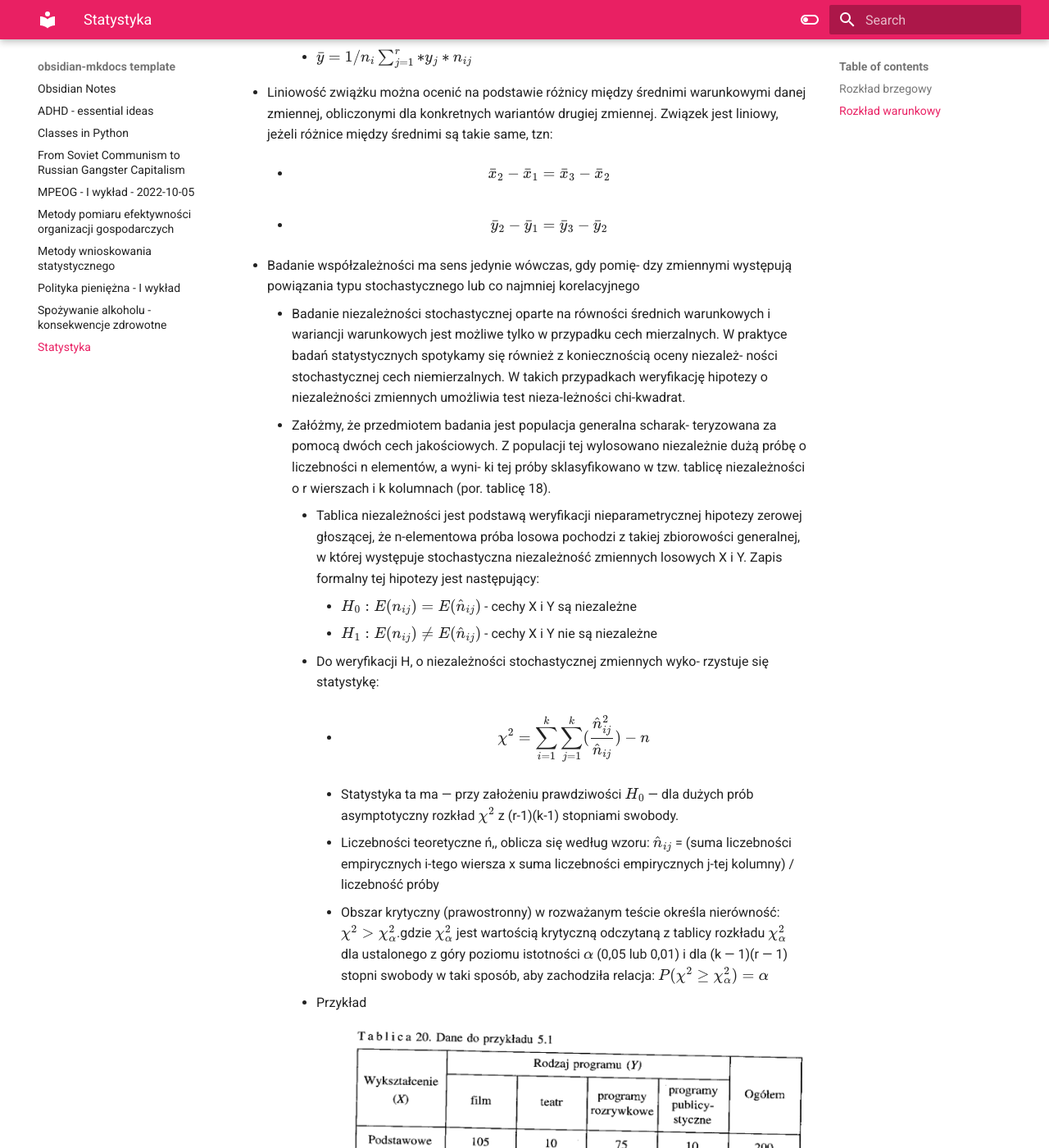
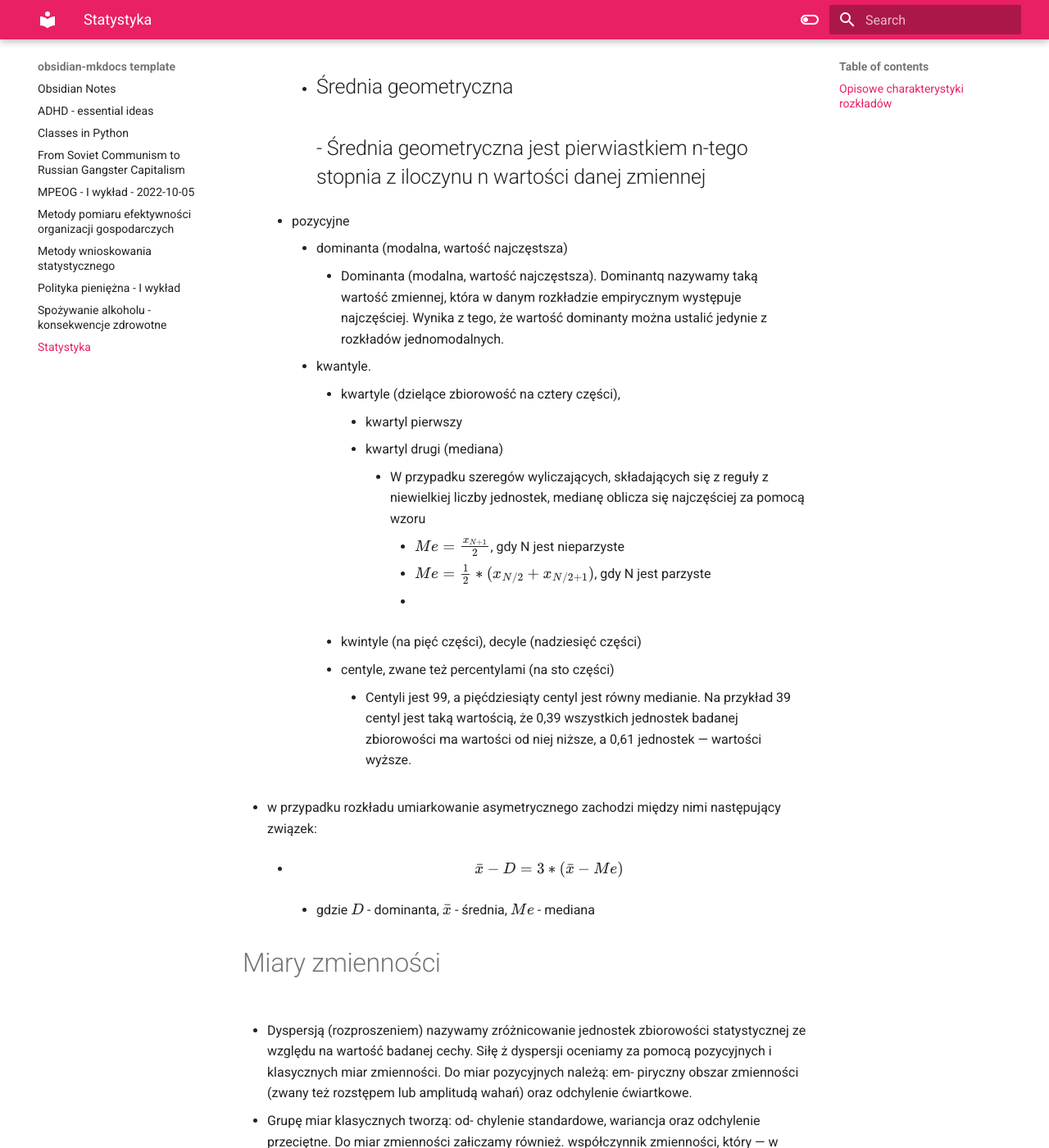
Before and after one commit to seszele64/obsidian-notes, an MkDocs documentation site: the page built from docs/Statystyka.md, in a window 1280 px wide and 1400 px high, scrolled down 2076 px. Shown: the whole window at 82% size. Built offline with MkDocs 1.6.1 and Material for MkDocs 9.7.7, drawn with Linux system fonts in a browser that asks for light colours; some of the changed text lies outside the part shown.

Commit message:
PUSH NOTE : M. Sobczyk - Statystyka, 2 . rozdział - Opisowa analiza struktury zjawisk masowych.md

```diff
--- a/docs/Statystyka.md
+++ b/docs/Statystyka.md
@@ -5,78 +5,110 @@
 share: true
 ---
 
-- Dział statystyki zajmujący się badaniem związków między kilkoma zmiennymi nosi nazwę **teorii współzależności**
+# Rozkłady
 
-- Istota zależności funkcyj- nej polega na tym, że zmiana wartości jednej zmiennej powoduje Ściśle określoną zmianę drugiej zmiennej. Tak więc w zależności funkcyjnej | okreś eślonej wartości jednej zmiennej (X) odpowiada jedna i tylko jedna wartość drugiej zmiennej (Y). Symbolem X oznaczamy zmienną niezaleną (objaśniającą), natomiast symbolem Y — zmienną zależną (objaśnianą).
-	- Zależność stochastyczna występuje wtedy, gdy wraz ze zmianą jednej zmiennej zmienia się rozkład prawdopodobieństwa drugiej zmiennej.
-	- Zwrócić należy uwagę, że badanie związków korelacyjnych ma sens jedynie wtedy, **gdy między zmiennymi istnieje więź przyczynowo-skutkowa**, dająca się logicznie wytłumaczyć.
-- Podstawą do badania korelacji między zmiennymi mogą być szeregi statyczno-przekrojowe lub dynamiczne.
-- Rozkład brzegowy prezentuje strukturę wartości jednej zmiennej (X lub Y) bez względu na kształtowanie się wartości drugiej zmiennej.
+- Rozkładem empirycznym zmiennej nazywamy przyporządkowanie kolejnym wartościom zmiennej ($x_i$) odpowiadających im liczebności ($n_i$)
+- Rozkłady
+	- Rozkład, którego krzywa liczebności (dla cechy ciągłej) lub diagram (dla cechy skokowej) ma jedno maksimum, nazywa się rozkładem jednomodalnym. Wśród rozkładów jednomodalnych można wyróżnić **rozkłady symetryczne**, **umiarkowanie asymetryczne** i **skrajnie asymetryczne**. W rozkładzie symetrycznym jednomodalnym liczebnościodpowiadające wartościom zmiennej rozkładają się symetrycznie wokół liczebności największej
+		- Rozkładem symetrycznym o jednym maksimum jest rozkładnormalny
+	- Rozkłady asymetryczne mogą być umiarkowanie asymetryczne i skrajnie asymetryczne, a te z kolei prawoskośne i lewoskośne. Rozkłady asymetryczne charakteryzują się tym, że prostopadła do osi odciętych poprowadzona z punktu maksimum krzywejliczebności dzieli powierzchnię pod krzywą na dwie nierówne części. Jeśli większa powierzchnia wraz z dłuższym „ramieniem” krzywej znajduje się po prawej stronie punktu maksimum, to rozkład jest prawoskośny.
+	- Rozkłady mające tylko jedno „ramię” noszą nazwę skrajnie asymetrycznych. Są one rozkładami jednostronnymi względem wartości cechy o maksymalnej liczebności.
+	- Jeśli krzywa liczebności lub diagram rozkładu ma dwa maksima, to rozkład taki nazywamy bimodalnym. Rozkłady mające więcej niż dwa  maksima lokalne nazywamy wiełomodalnymi
 
-# Rozkład brzegowy
+## Opisowe charakterystyki rozkładów
 
-- ![Screenshot_20220710_231010.bmp](./images/Screenshot_20220710_231010.bmp)
+1. miary Średnie (zwane też miarami poziomu wartości zmienej, miarami położenia lub przeciętnymi) służące do określania tej wartości zmiennej opisanej przez rozkład, wokół której skupiają się wszystkie pozostałe wartości zmiennej
+2. miary rozproszenia (zmienności, zróżnicowania, dyspersji) służące do badania stopnia zróżnicowania wartości zmiennej,
+3. miary asymetrii (skośności) służące do badania kierunku zróżnicowania wartości zmiennej
+4. miary koncentracji służące do badania stopnia nierównomierości rozkładu ogólnej sumy wartości zmiennej pomiędzy poszczególne jednostki zbiorowości lub do analizy stopnia skupienia poszczególnych jednostek wokół średniej
 
-- ## Rozkład brzegowy
-	- Rozkład brzegowy prezentuje strukturę wartości jednej zmiennej (X lub Y) bez względu na kształtowanie się wartości drugiej zmiennej. Wynika stąd, że w tablicy korelacyjnej są dwa rozkłady brzegowe.
-	- **Rozkład brzegowy zmiennej X** tworzy pierwsza i ostatnia kolumna tablicy 18 - ![Screenshot_20220710_231010.jpg](./images/Screenshot_20220710_231010.jpg)
-	- natomiast **rozkład brzegowy zmiennej Y** — pierwszy i ostatni wiersz. - ![Screenshot_20220710_231010(2).jpg](Screenshot_20220710_231010(2).jpg)
-- Średnie arytmetyczne z rozkładów brzegowych oblicza się następująco
-	- $\bar{x} = 1/n * \sum^k_{i=1} *x_i * n_i$
-	- $\bar{y} = 1/n * \sum^r_{j=1} *x_j * n_j$
-- Rózkłady brzegowe i warunkowe mogą być scharakteryzowane pewnymi sumarycznymi wielkościami. W analizie korelacji szczególnie użytecznymi miarami są: Średnia arytmetyczna i wariancja (lub odchylenie standardowe).
+# Miary średnie
 
-- ## Rozkład warunkowy
-	- Rozkład warunkowy prezentuje strukturę wartości jednej zmiennej (X lub Y), pod warunkiem, że druga zmienna przyjęła określoną wartość.Rozkład warunkowy zmiennej X zapisujemy następująco: X |Y=y, natomiast rozkład warunkowy zmiennej Y zapisujemy: Y|X = x,. Rozkładów warunkowych zmiennej X jest więc w tablicy **tyle, wariantów zmiennej** Y, i na odwrót.
-	- Wzory na średnie arytmetyczne rozkładów warunkowych — przy oznaczeniach stosowanych w tablicy 18 — przyjmują postać:
-		- $\bar{x} = 1/n_j \sum^k_{i=1} * x_i * n_{ij}$
-		- $\bar{y} = 1/n_i \sum^r_{j=1} * y_j * n_{ij}$
+- Miary średnie dzieli się na dwie grupy:
+	- średnie klasyczne
+		- ## Średnia arytmetyczna,
+			- Średnia arytmetyczna. Średnią arytmetyczną nazywamy sumę wartości zmiennej wszystkich jednostek badanej zbiorowości podzielo- ną przez liczbę tych jednostek
+			- Jeżeli warianty zmiennej występują z różną częstotliwością, to oblicza się Średnią arytmetyczną ważoną.
+				- Wagami są liczebności odpowiadające poszczególnym wariantom
+		- ## Średnia harmoniczna,
+			- Średnia harmoniczna jest odwrotnością Średniej arytmetycznej z odwrotności wartości zmiennych
+				- $$H = \frac{N}{\sum^N_{n=1} \frac{1}{x_i}}$$
+				- Średnią harmoniczną stosuje się wówczas, kiedy wartości zmiennej podane są w jednostkach względnych, np. w km/h, kg/osobę, wagi zaś — w jednostkach występujących w licznikach tych jednostek względnych.
+					- np. prędkość pojazdu (zmienna: w km/h, waga: w km), — gęstość zaludnienia (zmienna: w osobach/km”, waga: w osobach), —- spożycie artykułu X na 1 osobę (zmienna: w kg/osobę, waga: w kg).
+						- Załóżmy, że gęstość zaludnienia dwu 60-tysięcznych miastach wynosiła odpowiednio: 400 osób/km^2 i 600 osób/km^2. Jaka była przeciętna gęstość zaludnienia obu tych miast?
+							- $H = \frac{2}{1/400 + 1/600} = 2400/5 = 480$ osób/km^2
+		- ## Średnia geometryczna
+			- Średnia geometryczna jest pierwiastkiem n-tego stopnia z iloczynu n wartości danej zmiennej
+			-
+	- pozycyjne
+		- dominanta (modalna, wartość najczęstsza)
+			- Dominanta (modalna, wartość najczęstsza). Dominantq nazywamy taką wartość zmiennej, która w danym rozkładzie empirycznym występuje najczęściej. Wynika z tego, że wartość dominanty można ustalić jedynie z rozkładów jednomodalnych.
+		- kwantyle.
+			- kwartyle (dzielące zbiorowość na cztery części),
+				- kwartyl pierwszy
+				- kwartyl drugi (mediana)
+					- W przypadku szeregów wyliczających, składających się z reguły z niewielkiej liczby jednostek, medianę oblicza się najczęściej za pomocą wzoru
+						- $Me = \frac{x_{N+1}}{2}$, gdy N jest nieparzyste
+						- $Me = \frac{1}{2} * (x_{N/2} + x_{N/2+1})$, gdy N jest parzyste
+						-
+			- kwintyle (na pięć części), decyle (nadziesięć części)
+			- centyle, zwane też percentylami (na sto części)
+				- Centyli jest 99, a pięćdziesiąty centyl jest równy medianie. Na przykład 39 centyl jest taką wartością, że 0,39 wszystkich jednostek badanej zbiorowości ma wartości od niej niższe, a 0,61 jednostek — wartości wyższe.
 
-- Liniowość zwiążku można ocenić na podstawie różnicy między średnimi warunkowymi danej zmiennej, obliczonymi dla konkretnych wariantów drugiej zmiennej. Związek jest liniowy, jeżeli różnice między średnimi są takie same, tzn:
-	- $$\bar{x}_2 - \bar{x}_1 = \bar{x}_3 - \bar{x}_2$$
-	- $$\bar{y}_2 - \bar{y}_1 = \bar{y}_3 - \bar{y}_2$$
-- Badanie współzależności ma sens jedynie wówczas, gdy pomię- dzy zmiennymi występują powiązania typu stochastycznego lub co najmniej korelacyjnego
-	- Badanie niezależności stochastycznej oparte na równości średnich warunkowych i wariancji warunkowych jest możliwe tylko w przypadku cech mierzalnych. W praktyce badań statystycznych spotykamy się również z koniecznością oceny niezależ- ności stochastycznej cech niemierzalnych. W takich przypadkach weryfikację hipotezy o niezależności zmiennych umożliwia test nieza-leżności chi-kwadrat.
-	- Załóżmy, że przedmiotem badania jest populacja generalna scharak- teryzowana za pomocą dwóch cech jakościowych. Z populacji tej wylosowano niezależnie dużą próbę o liczebności n elementów, a wyni- ki tej próby sklasyfikowano w tzw. tablicę niezależności o r wierszach i k kolumnach (por. tablicę 18).
-		- Tablica niezależności jest podstawą weryfikacji nieparametrycznej hipotezy zerowej głoszącej, że n-elementowa próba losowa pochodzi z takiej zbiorowości generalnej, w której występuje stochastyczna niezależność zmiennych losowych X i Y. Zapis formalny tej hipotezy jest następujący:
-			- $H_0: E(n_{ij}) = E(\hat{n}_{ij})$ - cechy X i Y są niezależne
-			- $H_1: E(n_{ij}) \neq E(\hat{n}_{ij})$ - cechy X i Y nie są niezależne
-		- Do weryfikacji H, o niezależności stochastycznej zmiennych wyko- rzystuje się statystykę:
-			- $$\chi^2 = \sum_{i=1}^k\sum_{j=1}^k(\frac{\hat{n}^2_{ij}}{\hat{n}_{ij}}) - n$$
-			- Statystyka ta ma — przy założeniu prawdziwości $H_0$ — dla dużych prób asymptotyczny rozkład $\chi^2$ z (r-1)(k-1) stopniami swobody.
-			- Liczebności teoretyczne ń,, oblicza się według wzoru: $\hat{n}_{ij}$ = (suma liczebności empirycznych i-tego wiersza x suma liczebności empirycznych j-tej kolumny) / liczebność próby
-			- Obszar krytyczny (prawostronny) w rozważanym teście określa nierówność: $\chi^2 > \chi^2_\alpha$.gdzie $\chi^2_\alpha$ jest wartością krytyczną odczytaną z tablicy rozkładu $\chi^2_\alpha$ dla ustalonego z góry poziomu istotności $\alpha$ (0,05 lub 0,01) i dla (k — 1)(r — 1) stopni swobody w taki sposób, aby zachodziła relacja: $P(\chi^2 \geq \chi^2_\alpha) = \alpha$
-		- Przykład
-			- ![Screenshot_20220711_015329.bmp](./images/Screenshot_20220711_015329.bmp)
-			- $\hat{n}{ij}$
-			- liczebności teoretyczne
-				- ![Screenshot_20220711_015639.bmp](./images/Screenshot_20220711_015639.bmp)
-				- $\hat{n}_{1, 1} = \frac{200*260}{600} = 86,7$
-				- ...
-			- $\chi^2=$
-				- ![Screenshot_20220711_015829.bmp](./images/Screenshot_20220711_015829.bmp)
-			- Z tablic rozkładu $\chi^2$ dla poziomu istotności $\alpha = 0,05$ i (4-1)x(3—1) = 6 stopni swobody odczytujemy wartość krytyczną $\chi^2_\alpha$ = 12,592. Z uwagi na to, że $\chi^2$ = 61,7623 > $\chi^2_\alpha$ = 12,592, hipotezę zerową o niezależności zmiennych odrzucamy. Oznacza to, że między rodzajem oglądanego programu telewizyjnego i wykształceniem telewidzów **zachodzi zależność stochastyczna**
+- w przypadku rozkładu umiarkowanie asymetrycznego zachodzi między nimi następujący związek:
+	- $$\bar{x} - D = 3*(\bar{x} - Me)$$
+		- gdzie $D$ - dominanta, $\bar{x}$ - średnia, $Me$ - mediana
 
-# Opisowe miary siły korelacji dwóch zmiennych
+# Miary zmienności
 
-- Zakładajc, że współzależność badanych zmiennych losowych X i Y jest statystycznie istotna, możemy wyróżnić cztery rodzaje podstawowych miar siły korelacji tych zmiennych, a mianowicie: 1) współczynnik zbieżnóści'Czuprowa, 2) stosunki (wskaźniki) korelacyjne Pearsona, 3) współczynnik kórelacji liniowej Pearsona, 4) współczynnik korelacji kolejnościowej (rang) Spearmana
+- Dyspersją (rozproszeniem) nazywamy zróżnicowanie jednostek zbiorowości statystycznej ze względu na wartość badanej cechy. Siłę ż dyspersji oceniamy za pomocą pozycyjnych i klasycznych miar zmienności. Do miar pozycyjnych należą: em- piryczny obszar zmienności (zwany też rozstępem lub amplitudą wahań) oraz odchylenie ćwiartkowe.
 
-## Stosunki (wskaźniki) korelacyjne Pearsona
+- Grupę miar klasycznych tworzą: od- chylenie standardowe, wariancja oraz odchylenie przeciętne. Do miar zmienności załiczamy również. współczynnik zmienności, który — w zależności od techniki obliczania — może być klasyczną lub pozycyjną miarą dyspersji.
+	- Miary zmienności można również podzielić na
+		- **bezwzględne** (absolutne)
+			- Empiryczny obszar zmienności jest różnicą między największą i najmniejszą wartością zmiennej w badanej zbiorowości:
+				- $R = x_{max} - x_{min}$
+			- Odchylenie przeciętne określa, o ile wszystkie jednostki danej zbiorowości różnią się Średnio ze względu na wartość zmiennej odśredniej arytmetycznej tej zmiennej.
+				- $d = \frac{1}{N} * \sum^N_{i=1}|x_i - \bar{x}|$
+			- Odchylenie ćwiartkowe Q
+				- $$Q = \frac{Q_3 - Q_1}{2}$$
+			- Wariancja to średnia arytmetyczna z kwadratów odchyleń poszczególnych wartości cechy od średniej arytmetycznej całej zbiorowości
+				- $$s^2 = \frac{1}{N}\sum^N_{t=1}(x_i - \bar{x})^2$$
+			- **typowy obszar zmienności**
+				- $$\bar{x} - s < x_{typ} < \bar{x} + s$$
+			- pomiędzy odchyleniami: ćwiartkowym,  przeciętnym i standardowym zachodzi relacja:
+				- $Q < d < s$
+			-
+		- **względne** (relatywne)
+			- współczynnik zmienności
+				- Względną miarą dyspersji jest współczynnik zmienności, wyrażany w procentach. Służy on do porównywania zmienności cech mierzonych w różnych jednostkach, a także do porównywania kilku zbiorowości pód względem tej samej cechy, ale będącej na różnym poziomie (pkreślonym średnią arytmetyczną lub inną miarą średnią).
+				- Współczynnik zmienności jest ilorazem bezwzględnej miary dyspersjii odpowiednich wartości średnich. Jest on wyrażony w procentach. Ponieważ w analizie rozkładu wartości cechy korzystamy 4 różnych miar zróżnicowania i różnych miar przeciętnych, można obliczać współczynniki zmienności kilkoma metodami
+					- $$V_s = \frac{s}{\bar{x}} * 100$$
+					- $$V_d = \frac{d}{\bar{x}} * 100$$
+					- $$V_Q = \frac{Q}{Me} * 100$$
+					- $$V_{Q_1Q_3} = \frac{Q_3 - Q_1}{Q_3 + Q_1}$$
 
-- Konstrukcja stosunków korelacyjnych opiera się na równości wariancyjnej, której istotą jest — jak pamiętamy (por. punkt 2.2 w rozdziale II) — rozłożenie wariancji ogólnej na dwa składniki: Średnią z wariancji wewnątrzgrupowych i wariancję średnich warunkowych.
-- do obliczenia korelacji liniowych potrzebne jest określenie wartości wariancji międzygrupowych zmiennych Y i X oraz wariancji wewnątrzgrupowych zmiennych Y i X
-	- Wariancje międzygrupowe zmiennych Y i X są obliczane ze wzorów:
-		- $s^2(\bar{y}_i) = 1/n * \sum^k_{i=1} * (\bar{y}_i - \bar{y})^2*n_i$
-		- $s^2(\bar{x}_j) = 1/n * \sum^r_{j=1} * (\bar{x}_j - \bar{y})^2*n_j$
-		- gdzie $\bar{y}_i$, oraz $\bar{x}_j$, są odpowiednio średnimi warunkowymi zminnych Y i X, a $\bar{y}$ i $\bar{x}$ są średnimi ogólnymi obliczonymi z rozkładów brzegowych.
-	- wariancje wewnątrzgrupowe są natomiast wyznaczane z relacji:
-		- $$\overline{s^2_i(y)} = 1/n \sum_{i=1}^k * s^2_i(y) * n_i$$
-		- $$\overline{s^2_j(x)} = 1/n \sum^r_{j=1} * (x) * n_j$$
-	- stosuek korelacyjny zmiennej Y względem zmiennej X jest zatem równy
-		- $$e_{yx} = \frac{s(\bar{y}_i)}{s(y)}$$
-		- $$e_{xy} = \frac{s(\bar{x}_j)}{s(x)}$$
-	- Stosunki korelacyjne są miarami niemianowanymi, przyjmującymi wartości z przedziału: $O \leq e \leq 1$. Są one.. równe zeru, gdy cechy są nieskorelowane, jedności zaś — gdy między badanymi zmiennymi zachodzi zależność funkcyjna
-	- Stosunki korelacyjne są niesymetryczne (tzn. $e_{xy} \neq e_{yx}$  e,,) z wyjątkiem dwóch przypadków:
-		- 1) gdy zmienne X i Y są niezależne stochastycznie ($e_{xy} = e_{yx} = 0$) oraz 2) gdy między zmiennymi X iY zachodzi zwiazek funkcyjny ($e_{xy} = e_{yx} = 1$). Dlatego też przy obliczaniu stosunków ko- relacyjnych ważne jest ustalenie, która z cech jest zależna, a która niezależna
-		- **Wskaźniki korelacyjne nie wskazują kierunku korelacji badanych zmiennych**; zawsze przyjmują wartości nieujemne
-		-
+# Miary asymetrii
+
+- wskaźnik asymetrii
+	- wzór
+		- $$W_s = \bar{x} - D$$
+		- $As = \frac{\bar{x} - D}{s}$
+		- $As = {\bar{x} - D}{d}$
+		- $As = \frac{Q_3 + Q_1 - 2*Me}{Q_3 - Q_1}$
+	- Wartości współczynników asymetrii.z reguły zawierają się w granicach <-1, +1>
+	- dla rozkładu symetrycznego $\bar{x} = D$ ^vreyki
+	- dla asymetrii lewostronnej wskaźnik asymetrii jest ujemny $\bar{x} < D$ ^qqnkcl
+	- dla asymetrii prawostronnej wskaźnik asymetrii jest dodatni $\bar{x} > D$ ^cc7zzo
+
+- asymetria lewostronna
+	- $\bar{x} > Me > D$
+	- ![M. Sobczyk - Statystyka, 2 . rozdział - Opisowa analiza struktury zjawisk masowych > ^qqnkcl](M.%20Sobczyk%20-%20Statystyka,%202%20.%20rozdzia%C5%82%20-%20Opisowa%20analiza%20struktury%20zjawisk%20masowych#%5Eqqnkcl)
+	- $(Q_3 - Q_2) - (Q_2 - Q_1) < 0$
+- asymetria prawostronna
+	- $\bar{x} < Me < D$
+	- ![M. Sobczyk - Statystyka, 2 . rozdział - Opisowa analiza struktury zjawisk masowych > ^cc7zzo](M.%20Sobczyk%20-%20Statystyka,%202%20.%20rozdzia%C5%82%20-%20Opisowa%20analiza%20struktury%20zjawisk%20masowych#%5Ecc7zzo)
+	- $(Q_3 - Q_2) - (Q_2 - Q_1) > 0$
+- rozkład symetryczny
+	- $\bar{x} = D = Me$
+	- ![M. Sobczyk - Statystyka, 2 . rozdział - Opisowa analiza struktury zjawisk masowych > ^vreyki](M.%20Sobczyk%20-%20Statystyka,%202%20.%20rozdzia%C5%82%20-%20Opisowa%20analiza%20struktury%20zjawisk%20masowych#%5Evreyki)
```
